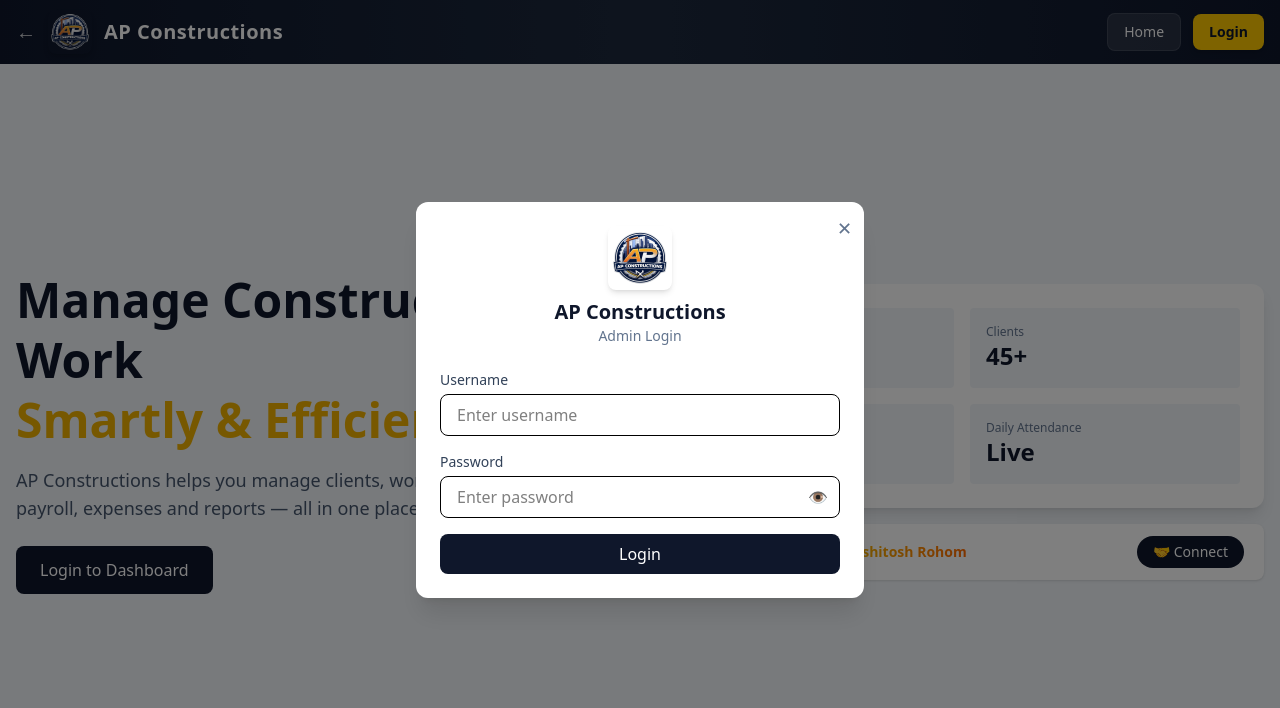
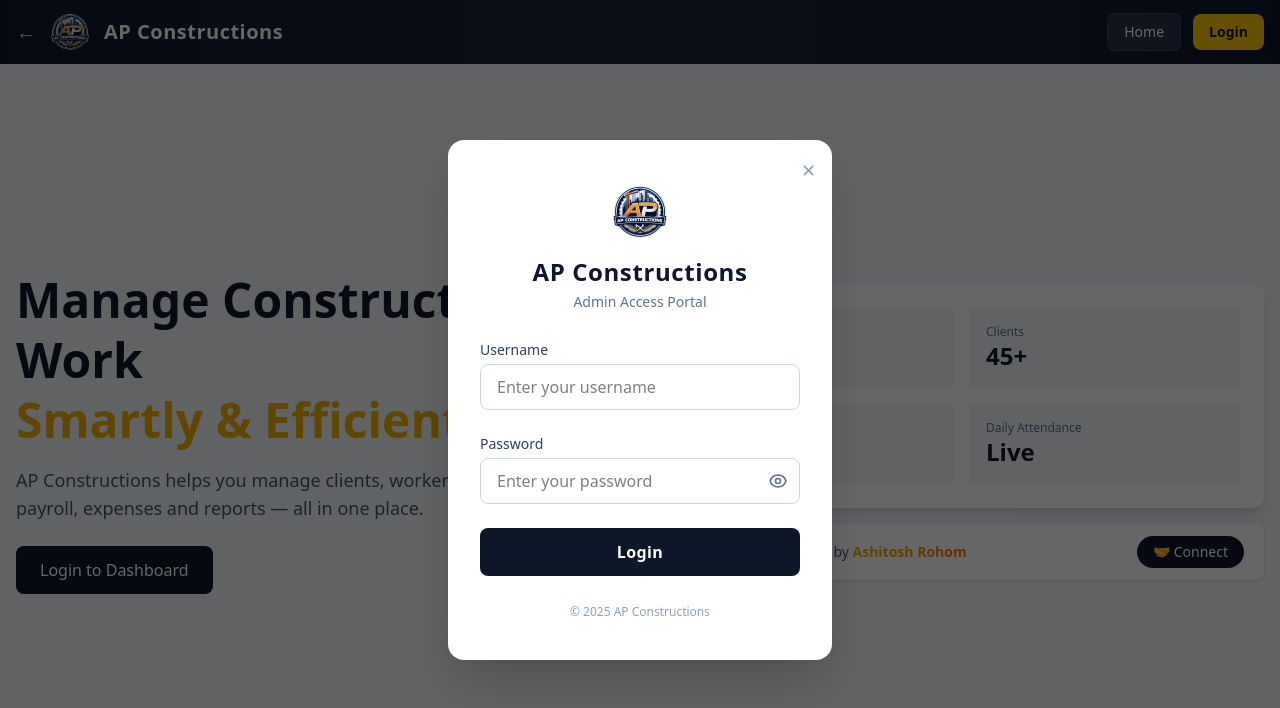
Before and after one commit to ashurohom/ap-constructions-frontend, a React (Vite) app in the folder ap-construtions/: page / in a window 1280 px wide. Both pictures are taken after a click on the button "Login". Shown: the top 708 px of the page. Built offline with nearby package versions, Linux system fonts and the light colour scheme.

Commit message:
update login form

```diff
--- a/ap-construtions/src/components/LoginModal.jsx
+++ b/ap-construtions/src/components/LoginModal.jsx
@@ -19,38 +19,47 @@ const LoginModal = ({ isOpen, onClose, onLogin }) => {
   };
 
   return (
-    <div className="fixed inset-0 z-50 bg-black/50 flex items-center justify-center px-4">
-      <div className="bg-white rounded-xl shadow-xl w-full max-w-md p-6 relative">
+    <div className="fixed inset-0 z-50 bg-black/60 flex items-center justify-center px-4">
 
-        {/* Close Button */}
+      {/* Card */}
+      <div className="bg-white rounded-2xl shadow-2xl
+                      w-full max-w-sm min-h-[520px]
+                      px-8 py-10 relative flex flex-col justify-between">
+
+        {/* Close */}
         <button
           onClick={onClose}
-          className="absolute top-3 right-3 text-slate-500 hover:text-slate-800 text-lg"
+          className="absolute top-4 right-4 text-slate-400 hover:text-slate-700 text-lg"
         >
           ✕
         </button>
 
-        {/* Logo & Title */}
-        <div className="flex flex-col items-center mb-6">
+        {/* Header */}
+        <div className="flex flex-col items-center text-center">
           <img
             src="/ap_logo.png"
             alt="AP Constructions"
-            className="h-16 w-16 rounded-lg shadow-md mb-2"
+            className="h-16 w-auto mb-3"
           />
-          <h2 className="text-xl font-bold text-slate-900">
+
+          <h2 className="text-2xl font-bold text-slate-900 tracking-wide">
             AP Constructions
           </h2>
-          <p className="text-sm text-slate-500">Admin Login</p>
+
+          <p className="text-sm text-slate-500 mt-1">
+            Admin Access Portal
+          </p>
         </div>
 
+        {/* Error */}
         {error && (
-          <p className="text-red-500 text-sm mb-4 text-center">
+          <p className="text-red-500 text-sm text-center mt-4">
             {error}
           </p>
         )}
 
-        {/* Login Form */}
-        <form onSubmit={handleSubmit} className="space-y-4">
+        {/* Form */}
+        <form onSubmit={handleSubmit} className="space-y-6 mt-6">
 
           {/* Username */}
           <div>
@@ -59,8 +68,9 @@ const LoginModal = ({ isOpen, onClose, onLogin }) => {
             </label>
             <input
               type="text"
-              placeholder="Enter username"
-              className="w-full border rounded-lg px-4 py-2
+              placeholder="Enter your username"
+              className="w-full border border-slate-300 rounded-lg
+                         px-4 py-2.5
                          focus:outline-none focus:ring-2 focus:ring-yellow-500"
               value={username}
               onChange={(e) => setUsername(e.target.value)}
@@ -77,36 +87,59 @@ const LoginModal = ({ isOpen, onClose, onLogin }) => {
             <div className="relative">
               <input
                 type={showPassword ? "text" : "password"}
-                placeholder="Enter password"
-                className="w-full border rounded-lg px-4 py-2 pr-12
+                placeholder="Enter your password"
+                className="w-full border border-slate-300 rounded-lg
+                           px-4 py-2.5 pr-12
                            focus:outline-none focus:ring-2 focus:ring-yellow-500"
                 value={password}
                 onChange={(e) => setPassword(e.target.value)}
                 required
               />
 
-              {/* Show / Hide Button */}
+              {/* Eye Icon */}
               <button
                 type="button"
                 onClick={() => setShowPassword(!showPassword)}
                 className="absolute inset-y-0 right-3 flex items-center
                            text-slate-500 hover:text-slate-800"
-                title={showPassword ? "Hide password" : "Show password"}
               >
-                {showPassword ? "🙈" : "👁️"}
+                {showPassword ? (
+                  /* Eye Off */
+                  <svg className="h-5 w-5" fill="none" viewBox="0 0 24 24" stroke="currentColor">
+                    <path strokeLinecap="round" strokeLinejoin="round" strokeWidth={2}
+                      d="M3 3l18 18M10.58 10.58A3 3 0 0012 15a3 3 0 002.42-4.42M6.23 6.23A9.96 9.96 0 0112 5c4.48 0 8.27 2.94 9.54 7-.46 1.47-1.28 2.78-2.36 3.82"
+                    />
+                  </svg>
+                ) : (
+                  /* Eye */
+                  <svg className="h-5 w-5" fill="none" viewBox="0 0 24 24" stroke="currentColor">
+                    <path strokeLinecap="round" strokeLinejoin="round" strokeWidth={2}
+                      d="M15 12a3 3 0 11-6 0 3 3 0 016 0z"
+                    />
+                    <path strokeLinecap="round" strokeLinejoin="round" strokeWidth={2}
+                      d="M2.46 12C3.73 7.94 7.52 5 12 5s8.27 2.94 9.54 7c-1.27 4.06-5.06 7-9.54 7s-8.27-2.94-9.54-7z"
+                    />
+                  </svg>
+                )}
               </button>
             </div>
           </div>
 
-          {/* Submit */}
+          {/* Login Button */}
           <button
             type="submit"
-            className="w-full bg-slate-900 text-white py-2 rounded-lg
-                       hover:bg-slate-800 transition font-medium"
+            className="w-full bg-slate-900 text-white py-3 rounded-lg
+                       hover:bg-slate-800 transition
+                       font-semibold tracking-wide"
           >
             Login
           </button>
         </form>
+
+        {/* Footer */}
+        <p className="text-xs text-slate-400 text-center mt-6">
+          © {new Date().getFullYear()} AP Constructions
+        </p>
       </div>
     </div>
   );
```
